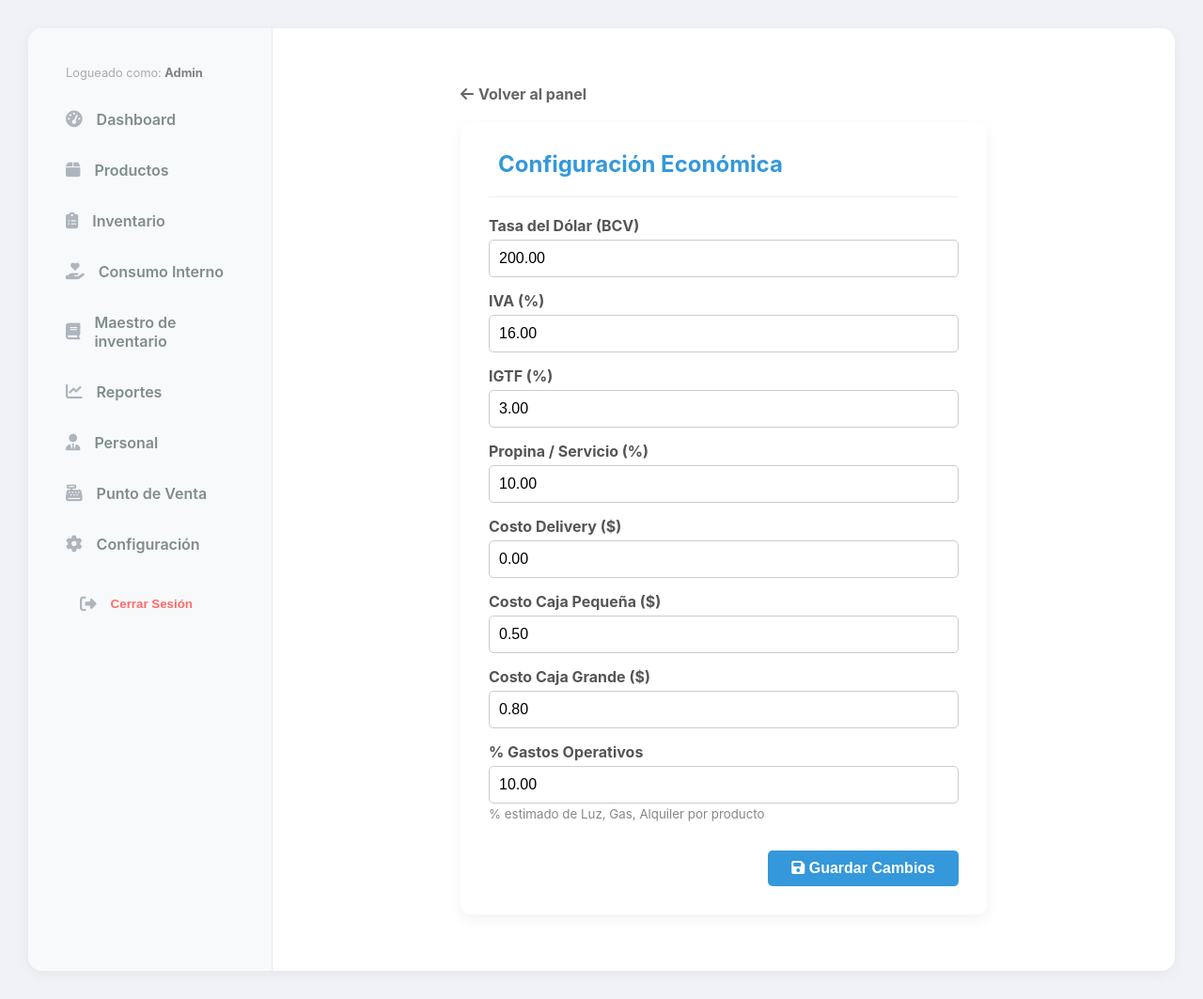
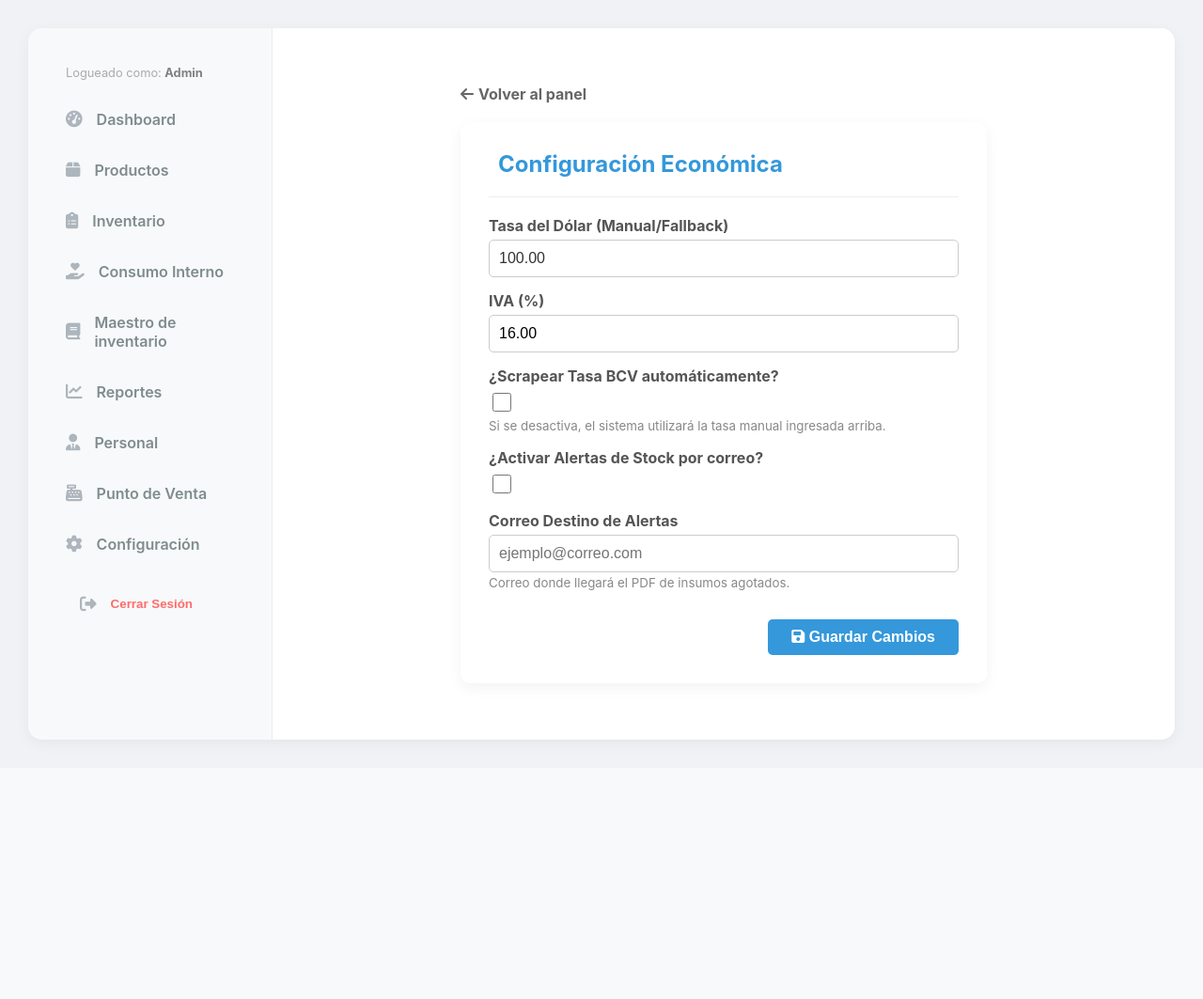
Before and after one commit to FrankTrejo/pos_project, a Django app: page /core/configuracion/economia/ in a window 1280 px wide. Shown: the whole page at 94% size. After the commit the page ends 793 px from the top, so only its background shows below. Run offline with Django 5.2, Linux system fonts and the light colour scheme; a user stored in the database is signed in; data comes from the database, SQL or seed files in the repository.

Commit message:
Se agregaron diverson reportes y auditoria, se realizó cambios en la configuración de economia

```diff
--- a/core/forms.py
+++ b/core/forms.py
@@ -18,21 +18,23 @@
         fields = [
             'tasa_dolar',
             'iva_porcentaje',
-            'igtf_porcentaje',
-            'servicio_porcentaje',
-            'monto_delivery_fijo',
-            'costo_caja_pequena',
-            'costo_caja_grande',
-            'gastos_operativos_porcentaje'
+            'usar_scraping_bcv',
+            'enviar_alerta_stock_correo',
+            'correo_destino_alertas'
         ]
         labels = {
-            'tasa_dolar': 'Tasa del Dólar (BCV)',
+            'tasa_dolar': 'Tasa del Dólar (Manual/Fallback)',
             'iva_porcentaje': 'IVA (%)',
-            'igtf_porcentaje': 'IGTF (%)',
-            'servicio_porcentaje': 'Propina / Servicio (%)',
-            'monto_delivery_fijo': 'Costo Delivery ($)',
-            'costo_caja_pequena': 'Costo Caja Pequeña ($)',
-            'costo_caja_grande': 'Costo Caja Grande ($)',
+            'usar_scraping_bcv': '¿Scrapear Tasa BCV automáticamente?',
+            'enviar_alerta_stock_correo': '¿Activar Alertas de Stock por correo?',
+            'correo_destino_alertas': 'Correo Destino de Alertas',
+        }
+        widgets = {
+            'tasa_dolar': forms.NumberInput(attrs={'class': 'form-control', 'step': '0.01'}),
+            'iva_porcentaje': forms.NumberInput(attrs={'class': 'form-control', 'step': '0.01'}),
+            'usar_scraping_bcv': forms.CheckboxInput(attrs={'class': 'form-check-input', 'style': 'width: 20px; height: 20px;'}),
+            'enviar_alerta_stock_correo': forms.CheckboxInput(attrs={'class': 'form-check-input', 'style': 'width: 20px; height: 20px;'}),
+            'correo_destino_alertas': forms.EmailInput(attrs={'class': 'form-control', 'placeholder': 'ejemplo@correo.com'}),
         }
 
 # 3. FORMULARIO VISUAL Y TÉCNICO (AQUÍ AGREGUÉ LA CONFIGURACIÓN DE IMPRESIÓN)
--- a/core/models.py
+++ b/core/models.py
@@ -13,16 +13,10 @@
     tasa_dolar = models.DecimalField(max_digits=10, decimal_places=2, default=40.00, verbose_name="Tasa BCV ($)")
     iva_porcentaje = models.DecimalField(max_digits=5, decimal_places=2, default=16.00, verbose_name="% IVA")
 
-    # --- 3. COSTOS ADICIONALES (LO QUE PEDISTE) ---
-    # Cargos al Cliente
-    igtf_porcentaje = models.DecimalField(max_digits=5, decimal_places=2, default=3.00, verbose_name="% IGTF (Divisas)")
-    servicio_porcentaje = models.DecimalField(max_digits=5, decimal_places=2, default=10.00, verbose_name="% Servicio / Propina")
-    monto_delivery_fijo = models.DecimalField(max_digits=10, decimal_places=2, default=0.00, verbose_name="Costo Delivery Estándar ($)")
-
-    # Costos Operativos (Para cálculo de ganancia real)
-    costo_caja_pequena = models.DecimalField(max_digits=10, decimal_places=2, default=0.50, verbose_name="Costo Caja Pequeña ($)")
-    costo_caja_grande = models.DecimalField(max_digits=10, decimal_places=2, default=0.80, verbose_name="Costo Caja Grande ($)")
-    gastos_operativos_porcentaje = models.DecimalField(max_digits=5, decimal_places=2, default=10.00, help_text="% estimado de Luz, Gas, Alquiler por producto", verbose_name="% Gastos Operativos")
+    # --- 3. AUTOMATIZACIÓN Y PROCESOS ---
+    usar_scraping_bcv = models.BooleanField(default=True, verbose_name="¿Actualizar Tasa BCV automáticamente?", help_text="Si se desactiva, el sistema utilizará la tasa manual ingresada arriba.")
+    enviar_alerta_stock_correo = models.BooleanField(default=False, verbose_name="¿Enviar alerta de stock por correo?")
+    correo_destino_alertas = models.EmailField(blank=True, null=True, verbose_name="Correo para alertas", help_text="Correo donde llegará el PDF de insumos agotados.")
 
     # --- 4. CONFIGURACIÓN DE IMPRESIÓN (NUEVO) ---
     impresora_ticket = models.CharField(max_length=100, blank=True, default="", verbose_name="Nombre Impresora (Referencia)", help_text="Nombre de la impresora predeterminada en el sistema operativo")
--- a/core/templates/core/configuracion_form.html
+++ b/core/templates/core/configuracion_form.html
@@ -55,5 +55,33 @@
             el.style.fontSize = '1em';
         }
     });
+
+    // --- LÓGICA DE SCRAPING DE TASA ---
+    const chkScraping = document.getElementById('id_usar_scraping_bcv');
+    const inputTasa = document.getElementById('id_tasa_dolar');
+    // Parseamos la tasa que envía Django reemplazando comas por si hay problemas de región
+    const tasaScraped = parseFloat("{{ tasa_scraped|default:'0' }}".replace(',', '.'));
+
+    if (chkScraping && inputTasa) {
+        function toggleTasaInput() {
+            if (chkScraping.checked) {
+                // Bloquear y mostrar la del scraping
+                inputTasa.readOnly = true;
+                inputTasa.style.backgroundColor = '#e9ecef';
+                inputTasa.style.color = '#6c757d';
+                inputTasa.style.cursor = 'not-allowed';
+                if (tasaScraped > 0) inputTasa.value = tasaScraped.toFixed(2);
+            } else {
+                // Desbloquear para permitir edición manual
+                inputTasa.readOnly = false;
+                inputTasa.style.backgroundColor = '#ffffff';
+                inputTasa.style.color = '#333';
+                inputTasa.style.cursor = 'text';
+            }
+        }
+        // Ejecutar al cargar la página y al hacer click
+        toggleTasaInput();
+        chkScraping.addEventListener('change', toggleTasaInput);
+    }
 </script>
 {% endblock %}
--- a/core/views.py
+++ b/core/views.py
@@ -3,6 +3,8 @@
 from .models import Configuracion
 # Importamos los formularios que arreglamos antes
 from .forms import ConfigIdentidadForm, ConfigEconomiaForm, ConfigVisualForm
+from tables.models import TasaBCV
+from reports.models import AuditoriaConfiguracion
 
 # 1. MENÚ PRINCIPAL
 def configuracion_menu(request):
@@ -16,7 +18,7 @@
         if form.is_valid():
             form.save()
             messages.success(request, "Datos de Identidad actualizados.")
-            return redirect('conf_identidad')
+            return redirect('configuracion_menu')
     else:
         form = ConfigIdentidadForm(instance=config)
 
@@ -27,17 +29,48 @@
 # 3. VISTA DE ECONOMÍA (La que te daba error)
 def conf_economia(request):
     config, created = Configuracion.objects.get_or_create(id=1)
+
+    # Guardar valores anteriores para la auditoría
+    old_scraping = config.usar_scraping_bcv
+    old_tasa = config.tasa_dolar
+
     if request.method == 'POST':
         form = ConfigEconomiaForm(request.POST, instance=config)
         if form.is_valid():
-            form.save()
+            nuevo_config = form.save(commit=False)
+
+            # Detectar cambios
+            cambios = []
+            if old_scraping != nuevo_config.usar_scraping_bcv:
+                estado = "Activado" if nuevo_config.usar_scraping_bcv else "Desactivado"
+                cambios.append(f"Scraping automático {estado}")
+
+            if old_tasa != nuevo_config.tasa_dolar:
+                cambios.append(f"Tasa manual cambiada de {old_tasa} a {nuevo_config.tasa_dolar}")
+
+            nuevo_config.save()
+
+            # Registrar auditoría si hubo cambios
+            if cambios:
+                AuditoriaConfiguracion.objects.create(
+                    usuario=request.user if request.user.is_authenticated else None,
+                    accion="Actualización de Configuración Económica",
+                    detalles=" | ".join(cambios)
+                )
+
             messages.success(request, "Datos Económicos actualizados.")
-            return redirect('conf_economia')
+            return redirect('configuracion_menu')
     else:
         form = ConfigEconomiaForm(instance=config)
 
+    # Obtener última tasa escrapeada para enviarla al JavaScript
+    tasa_obj = TasaBCV.objects.order_by('-fecha_actualizacion').first()
+    tasa_scraped = float(tasa_obj.precio) if tasa_obj else float(config.tasa_dolar)
+
     return render(request, 'core/configuracion_form.html', {
-        'form': form, 'titulo': 'Configuración Económica'
+        'form': form,
+        'titulo': 'Configuración Económica',
+        'tasa_scraped': tasa_scraped
     })
 
 # 4. VISTA VISUAL / IMPRESIÓN
@@ -48,7 +81,7 @@
         if form.is_valid():
             form.save()
             messages.success(request, "Configuración Visual e Impresión actualizada.")
-            return redirect('conf_visual')
+            return redirect('configuracion_menu')
     else:
         form = ConfigVisualForm(instance=config)
 
--- a/reports/urls.py
+++ b/reports/urls.py
@@ -10,4 +10,6 @@
     path('auditoria/', views.auditoria_eliminaciones, name='auditoria_eliminaciones'),
     path('ventas-detalle/', views.reporte_ventas_detalle, name='reporte_ventas_detalle'),
     path('insumos-agotados/', views.reporte_insumos_agotados, name='reporte_insumos_agotados'),
+    path('historial-tasas/', views.historial_tasas_bcv, name='historial_tasas_bcv'),
+
 ]
```
Also changed, not shown: core/templates/core/configuracion_menu.html (+18 -0 lines), reports/management/commands/enviar_alerta_stock.py (+8 -1 lines), reports/models.py (+9 -0 lines), reports/templates/reports/auditoria_list.html (+28 -2 lines), reports/templates/reports/index.html (+7 -0 lines), reports/templates/reports/tasa_bcv_history.html (added, +60 -0 lines), reports/views.py (+20 -3 lines), tables/scrapping.py (+9 -0 lines), core/migrations/0003_remove_configuracion_costo_caja_grande_and_more.py (added), db.sqlite3, reports/migrations/0002_auditoriaconfiguracion.py (added).
